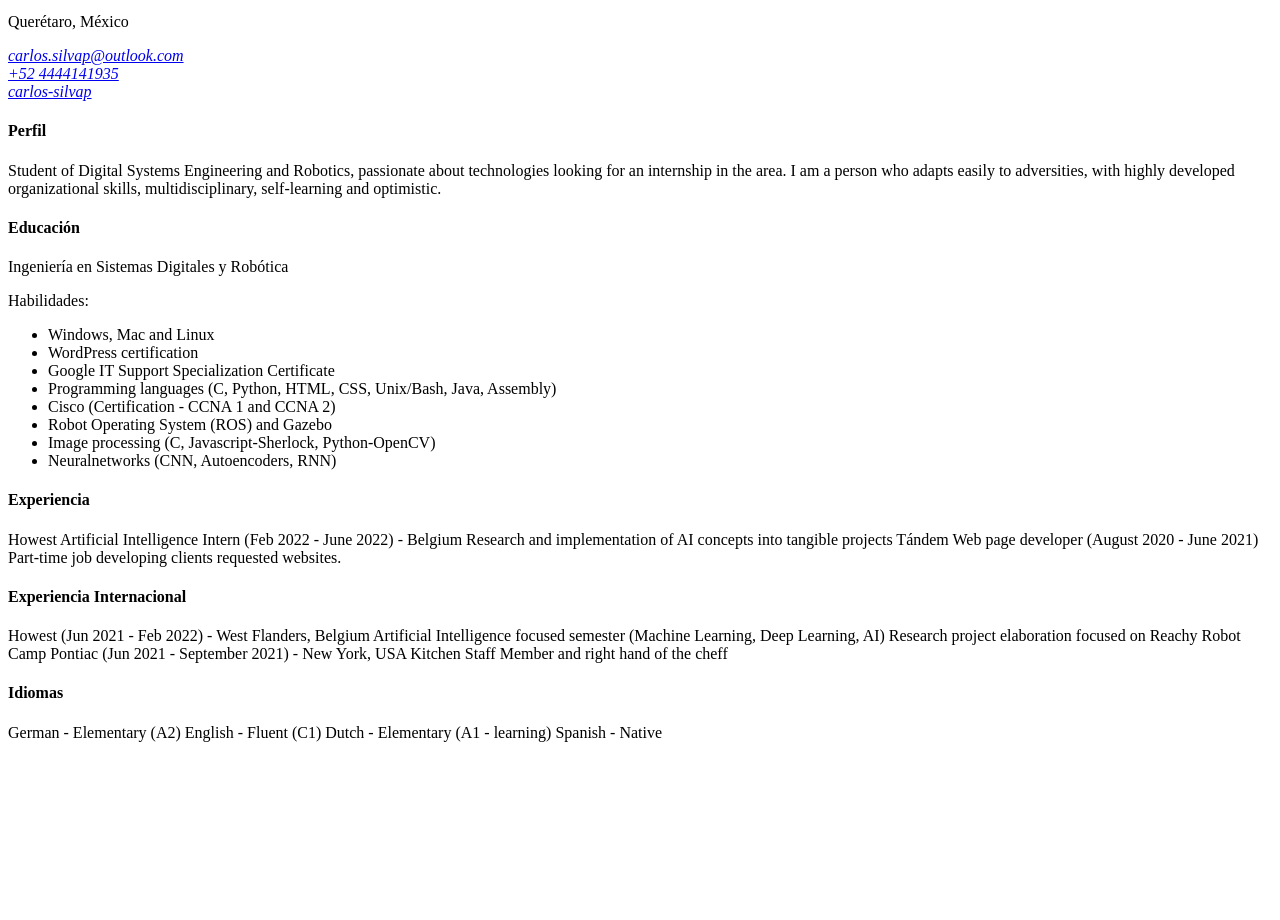
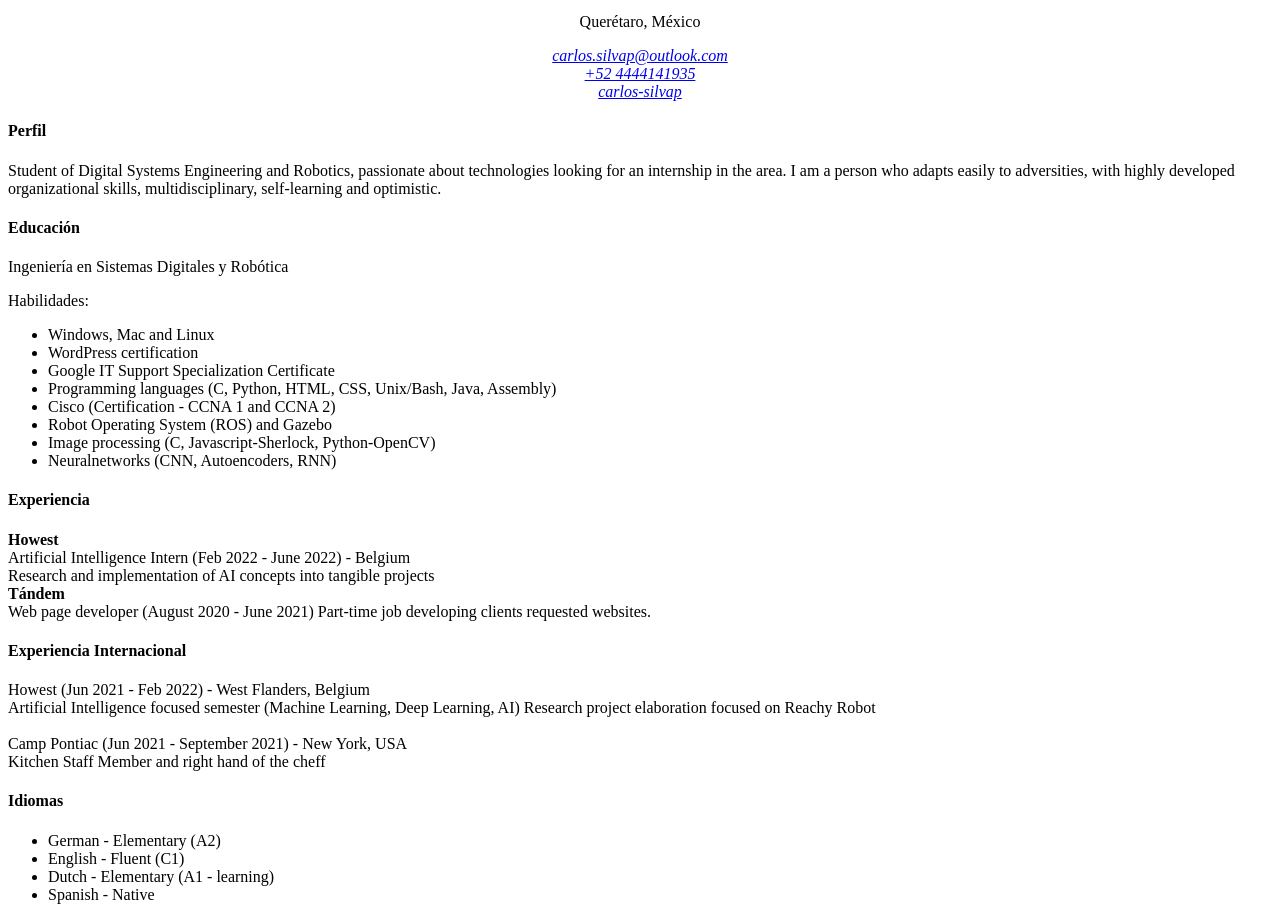
Before and after one commit to carlos-silvap/resume, a plain HTML site: page index.html in a window 1280 px wide. Shown: the part 383-1303 px from the top of the page. Before the commit the page ends 1141 px from the top, so only its background shows below. Drawn offline with Linux system fonts and the light colour scheme.

Commit message:
final sections

```diff
--- a/index.html
+++ b/index.html
@@ -1,6 +1,7 @@
 <! DOCTYPE html>
 <html>
     <head>
+        <div align = "center">
             <h1>Carlos Silva</h1>
             <img src="yo.jpg" height="40%">
             <p>Querétaro, México <br>
@@ -10,10 +11,11 @@
                 <a href=https://www.linkedin.com/in/carlos-silvap/>carlos-silvap</a>
             </address>
             </p>
+        </div>
     </head>
 
     <body>
-
+        <div>
             <section>
                 <h4>Perfil</h5>
                 <span>Student of Digital Systems Engineering and Robotics,
@@ -38,10 +40,10 @@
             </section>
             <section>
                 <h4>Experiencia</h4>
-            Howest
-            <span>Artificial Intelligence Intern (Feb 2022 - June 2022) - Belgium
-            Research and implementation of AI concepts into tangible projects</span>
-            Tándem
+                <b>Howest</b><br>
+                <span>Artificial Intelligence Intern (Feb 2022 - June 2022) - Belgium <br>
+                Research and implementation of AI concepts into tangible projects</span> <br>
+                <b>Tándem</b><br>
                 <span>Web page developer (August 2020 - June 2021)
                 Part-time job developing clients requested websites.</span>
 
@@ -49,20 +51,23 @@
             </section>
             <section>
                 <h4>Experiencia Internacional</h4>
-            <span>Howest (Jun 2021 - Feb 2022) - West Flanders, Belgium</span>
+                <span>Howest (Jun 2021 - Feb 2022) - West Flanders, Belgium</span> <br>
                 <span>Artificial Intelligence focused semester (Machine Learning, Deep Learning, AI)
-                Research project elaboration focused on Reachy Robot</span>
-            <span>Camp Pontiac  (Jun 2021 - September 2021) - New York, USA</span>
-            <span>Kitchen Staff Member and right hand of the cheff</span>
+                    Research project elaboration focused on Reachy Robot</span><br><br>
+                <span>Camp Pontiac  (Jun 2021 - September 2021) - New York, USA</span><br>
+                <span>Kitchen Staff Member and right hand of the cheff</span><br>
             </section>
             <section>
                 <h4>Idiomas</h4>
                 <p>
-            German - Elementary (A2)
-            English - Fluent (C1)
-            Dutch - Elementary (A1 - learning)
-            Spanish - Native
+                <ul>
+                <li>German - Elementary (A2)</li>
+                <li>English - Fluent (C1)</li>
+                <li>Dutch - Elementary (A1 - learning)</li>
+                <li>Spanish - Native</li>
+                </ul>
                 </p>
             </section>
+        </div>
     </body>
 </html>
```
Lines whose indentation alone changed are shown as unchanged.
